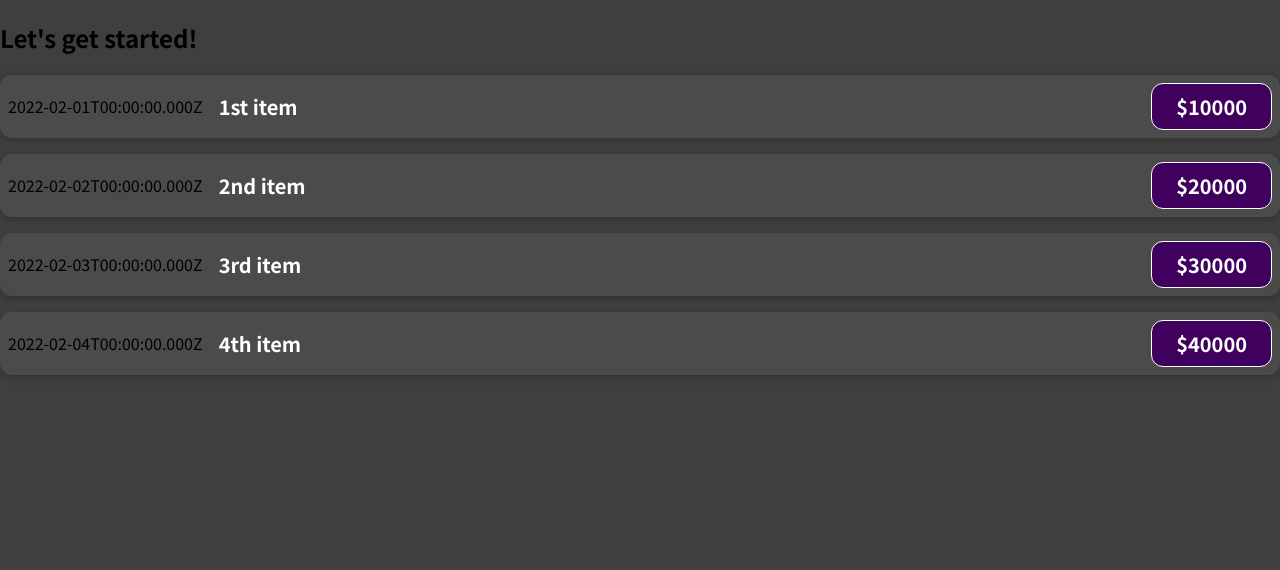
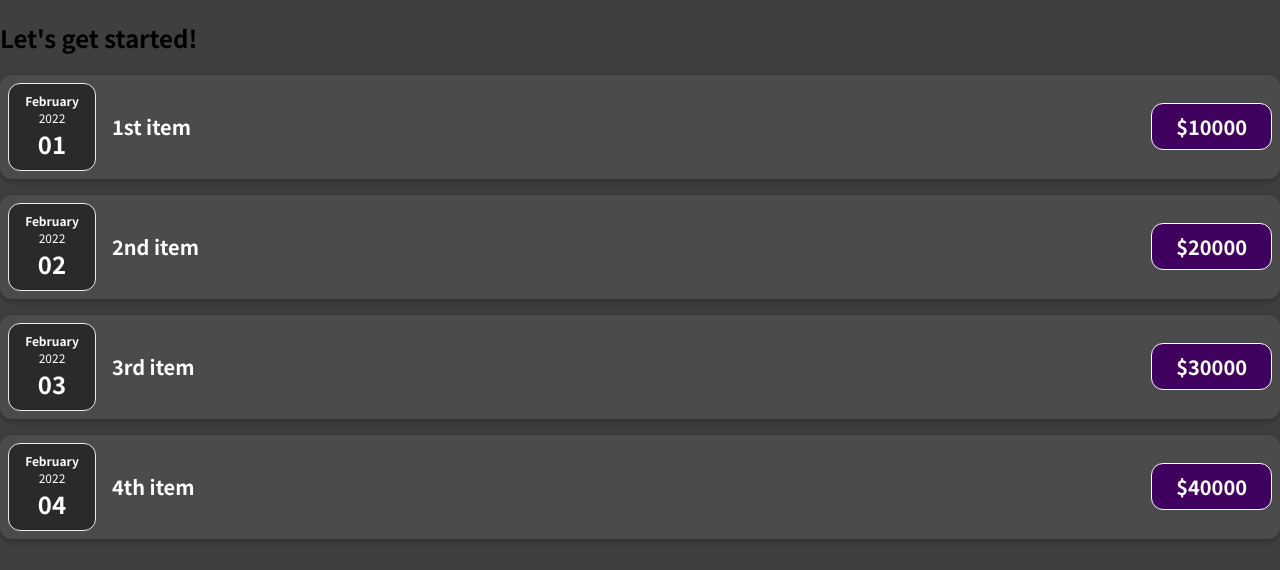
Before and after one commit to yutounun/ReactTheCompleteGuide, a JavaScript app: page / in a window 1280 px wide. Shown: the top 570 px of the page. Built offline with nearby package versions, Linux system fonts and the light colour scheme.

Commit message:
Divide Item component into two components

```diff
--- a/src/App.js
+++ b/src/App.js
@@ -3,22 +3,22 @@
 function App() {
   const expenses = [
     {
-      date: new Date(2022, 1, 1).toISOString(),
+      date: new Date(2022, 1, 1),
       price: 10000,
       title: "1st item",
     },
     {
-      date: new Date(2022, 1, 2).toISOString(),
+      date: new Date(2022, 1, 2),
       price: 20000,
       title: "2nd item",
     },
     {
-      date: new Date(2022, 1, 3).toISOString(),
+      date: new Date(2022, 1, 3),
       price: 30000,
       title: "3rd item",
     },
     {
-      date: new Date(2022, 1, 4).toISOString(),
+      date: new Date(2022, 1, 4),
       price: 40000,
       title: "4th item",
     },
--- /dev/null
+++ b/src/components/ExpenseDate.css
@@ -0,0 +1,26 @@
+.expense-date {
+  display: flex;
+  flex-direction: column;
+  width: 5.5rem;
+  height: 5.5rem;
+  border: 1px solid #ececec;
+  background-color: #2a2a2a;
+  color: white;
+  border-radius: 12px;
+  align-items: center;
+  justify-content: center;
+}
+
+.expense-date__month {
+  font-size: 0.75rem;
+  font-weight: bold;
+}
+
+.expense-date__year {
+  font-size: 0.75rem;
+}
+
+.expense-date__day {
+  font-size: 1.5rem;
+  font-weight: bold;
+}
--- /dev/null
+++ b/src/components/ExpenseDate.js
@@ -0,0 +1,17 @@
+import "./ExpenseDate.css";
+
+function ExpenseDate(props) {
+  const month = props.date.toLocaleString("en-US", { month: "long" });
+  const date = props.date.toLocaleString("en-US", { day: "2-digit" });
+  const year = props.date.getFullYear();
+
+  return (
+    <div className="expense-date">
+      <div className="expense-date__month">{month}</div>
+      <div className="expense-date__year">{year}</div>
+      <div className="expense-date__day">{date}</div>
+    </div>
+  );
+}
+
+export default ExpenseDate;
--- a/src/components/ExpenseItem.js
+++ b/src/components/ExpenseItem.js
@@ -1,9 +1,10 @@
 import "./ExpenseItem.css";
+import ExpenseDate from "./ExpenseDate";
 
 const Expenseitem = function (props) {
   return (
     <div className="expense-item">
-      <div>{props.date}</div>
+      <ExpenseDate date={props.date} />
       <div className="expense-item__description">
         <h2>{props.title}</h2>
         <div className="expense-item__price">${props.price}</div>
```
